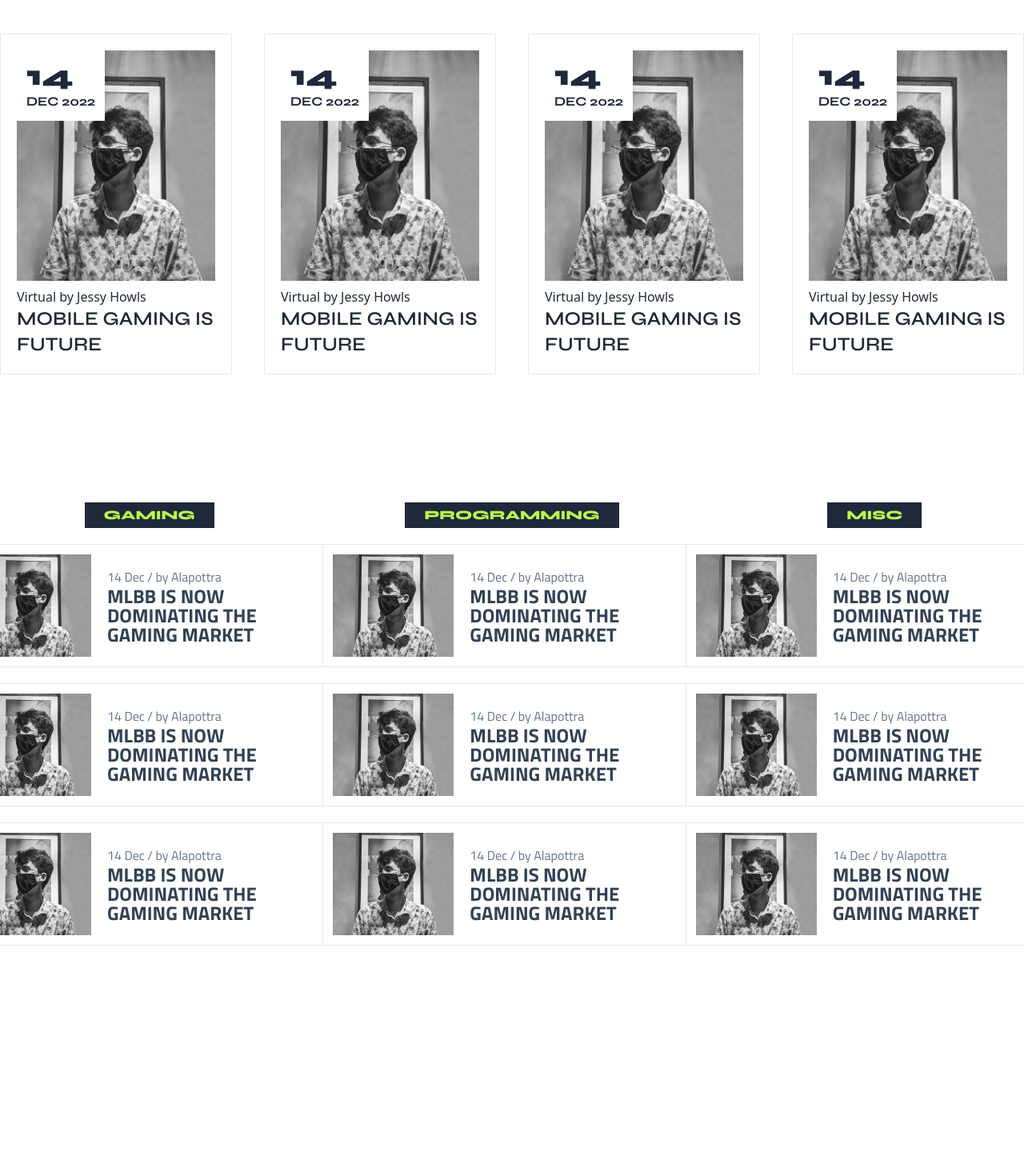
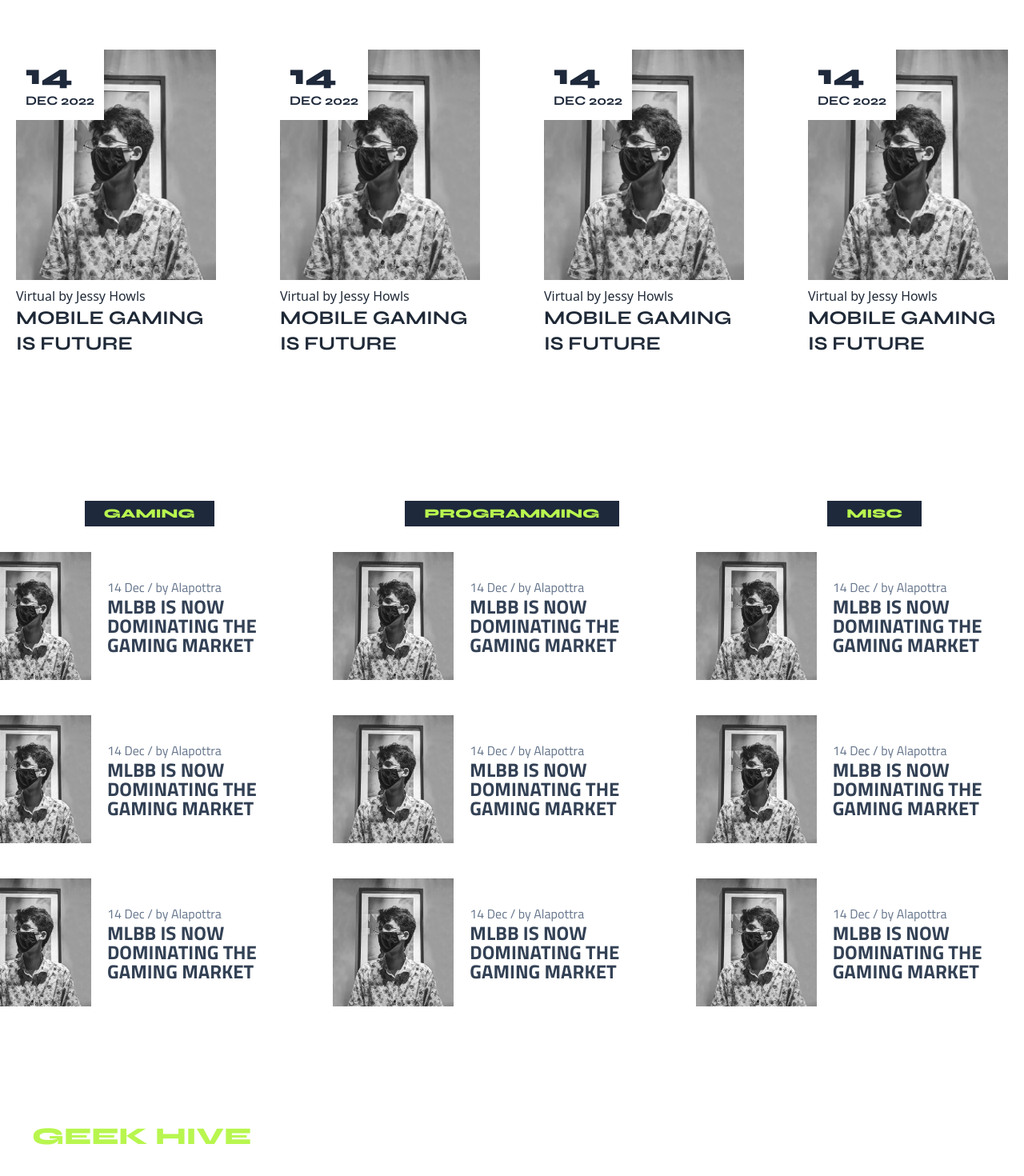
Before and after one commit to Alapottra-troj1n/geek-hive-next.js, a Next.js app: page / in a window 1280 px wide. Shown: the part 910-2380 px from the top of the page at 80% size. Before the commit the page ends 2172 px from the top, so only its background shows below. Built offline with nearby package versions, Linux system fonts and the light colour scheme.

Commit message:
footer complete

```diff
--- a/components/BlogPost.jsx
+++ b/components/BlogPost.jsx
@@ -3,7 +3,7 @@
 
 const BlogPost = () => {
   return (
-    <div className="flex flex-col gap-2 transition-all border p-5" >
+    <div className="flex flex-col gap-2 p-5" >
     <div className=" flex justify-center ">
     <div className="relative h-72 w-72" >
           <Image alt='' src={'/ala.jpg'} layout="fill" objectFit='cover' />
@@ -16,7 +16,7 @@
 
      <div className="flex flex-col items-center lg:items-start">
      <p>Virtual by Jessy Howls</p>
-      <h2 className="font-type font-semibold text-2xl hover:text-main cursor-pointer " >MOBILE GAMING IS FUTURE</h2>
+      <h2 className="font-type font-bold text-2xl hover:text-main cursor-pointer transition-all" >MOBILE GAMING IS FUTURE</h2>
      </div>
 
     </div>
--- /dev/null
+++ b/components/Footer.jsx
@@ -0,0 +1,34 @@
+import React from 'react';
+
+const Footer = () => {
+    return (
+        <footer className="footer p-10  text-neutral-content max-w-7xl mx-auto">
+
+
+
+
+   <div className="flex w-full justify-between">
+
+   <div>
+          <h2 className="font-type text-3xl font-black text-main my-3" >GEEK HIVE</h2>
+          <p>MY FULLSTACK BLOG PROJECT<br/>THOUGHTS RELATED TO CODING AND GAMING</p>
+        </div>
+
+        <div >
+          <span className="footer-title font-type text-3xl font-black">Social</span>
+          <div className="grid grid-flow-col gap-4 my-3">
+            <a><svg xmlns="http://www.w3.org/2000/svg" width="24" height="24" viewBox="0 0 24 24" className="fill-current"><path d="M24 4.557c-.883.392-1.832.656-2.828.775 1.017-.609 1.798-1.574 2.165-2.724-.951.564-2.005.974-3.127 1.195-.897-.957-2.178-1.555-3.594-1.555-3.179 0-5.515 2.966-4.797 6.045-4.091-.205-7.719-2.165-10.148-5.144-1.29 2.213-.669 5.108 1.523 6.574-.806-.026-1.566-.247-2.229-.616-.054 2.281 1.581 4.415 3.949 4.89-.693.188-1.452.232-2.224.084.626 1.956 2.444 3.379 4.6 3.419-2.07 1.623-4.678 2.348-7.29 2.04 2.179 1.397 4.768 2.212 7.548 2.212 9.142 0 14.307-7.721 13.995-14.646.962-.695 1.797-1.562 2.457-2.549z"></path></svg></a>
+            <a><svg xmlns="http://www.w3.org/2000/svg" width="24" height="24" viewBox="0 0 24 24" className="fill-current"><path d="M19.615 3.184c-3.604-.246-11.631-.245-15.23 0-3.897.266-4.356 2.62-4.385 8.816.029 6.185.484 8.549 4.385 8.816 3.6.245 11.626.246 15.23 0 3.897-.266 4.356-2.62 4.385-8.816-.029-6.185-.484-8.549-4.385-8.816zm-10.615 12.816v-8l8 3.993-8 4.007z"></path></svg></a>
+            <a><svg xmlns="http://www.w3.org/2000/svg" width="24" height="24" viewBox="0 0 24 24" className="fill-current"><path d="M9 8h-3v4h3v12h5v-12h3.642l.358-4h-4v-1.667c0-.955.192-1.333 1.115-1.333h2.885v-5h-3.808c-3.596 0-5.192 1.583-5.192 4.615v3.385z"></path></svg></a>
+          </div>
+        </div>
+   </div>
+
+
+
+
+      </footer>
+    );
+};
+
+export default Footer;
--- a/components/Navbar.jsx
+++ b/components/Navbar.jsx
@@ -8,6 +8,7 @@
       <li className='cursor-pointer hover:text-main transition-all' >Home</li>
       <li className='cursor-pointer hover:text-main transition-all' >Gaming</li>
       <li className='cursor-pointer hover:text-main transition-all' >Programming</li>
+      <li className='cursor-pointer hover:text-main transition-all' >Misc</li>
   </>
 
 
--- a/components/SmallPost.jsx
+++ b/components/SmallPost.jsx
@@ -3,13 +3,13 @@
 
 const smallPost = () => {
     return (
-        <div className="bg-white mt-5 border flex flex-col lg:flex-row items-center gap-5 p-3">
-            <div className="relative h-32 w-72 " >
+        <div className="bg-white mt-5  flex flex-col lg:flex-row items-center gap-5 p-3 ">
+            <div className="relative h-40 w-72 " >
                 <Image src={'/ala.jpg'} alt='' layout='fill' objectFit='cover'  />
             </div>
             <div>
             <p className="font-display text-slate-500" >14 Dec / by Alapottra</p>
-            <h2 className="font-bold font-display leading-6 text-slate-700 text-2xl" >MLBB IS NOW DOMINATING THE GAMING MARKET</h2>
+            <h2 className="font-bold font-display leading-6 text-slate-700 text-2xl hover:text-main cursor-pointer transition-all" >MLBB IS NOW DOMINATING THE GAMING MARKET</h2>
             </div>
         </div>
     );
--- a/pages/_app.js
+++ b/pages/_app.js
@@ -1,13 +1,15 @@
+import Footer from '../components/Footer'
 import Navbar from '../components/Navbar'
 import '../styles/globals.css'
 
 function MyApp({ Component, pageProps }) {
 
   return <>
-    <div  >
+
       <Navbar />
       <Component {...pageProps} />
-    </div>
+      <Footer/>
+
   </>
 
 
```
